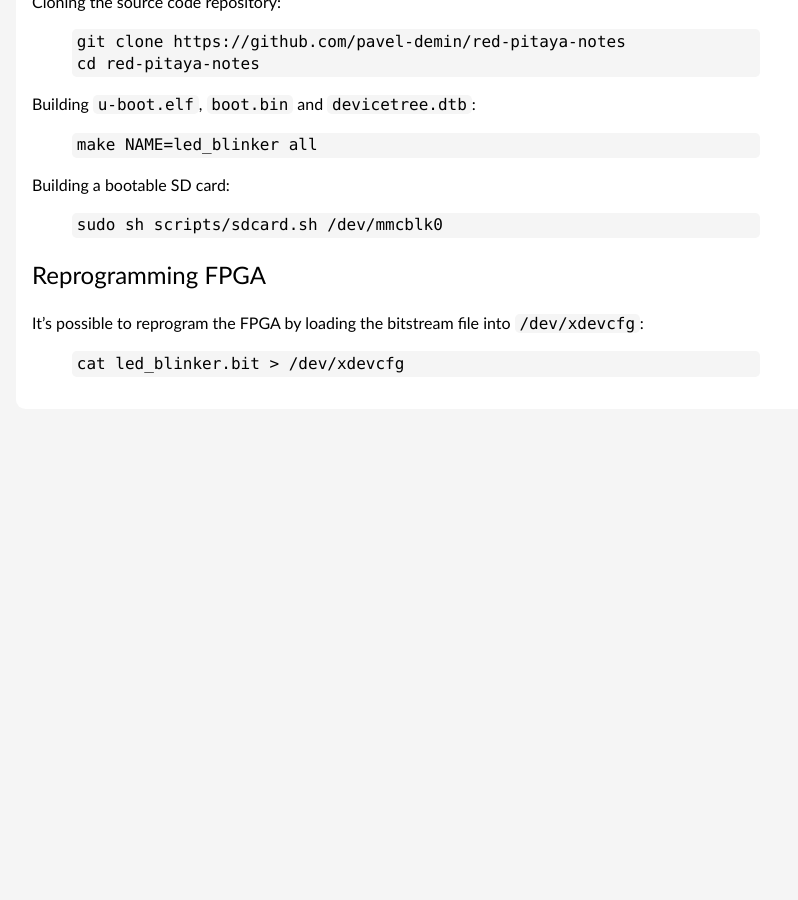
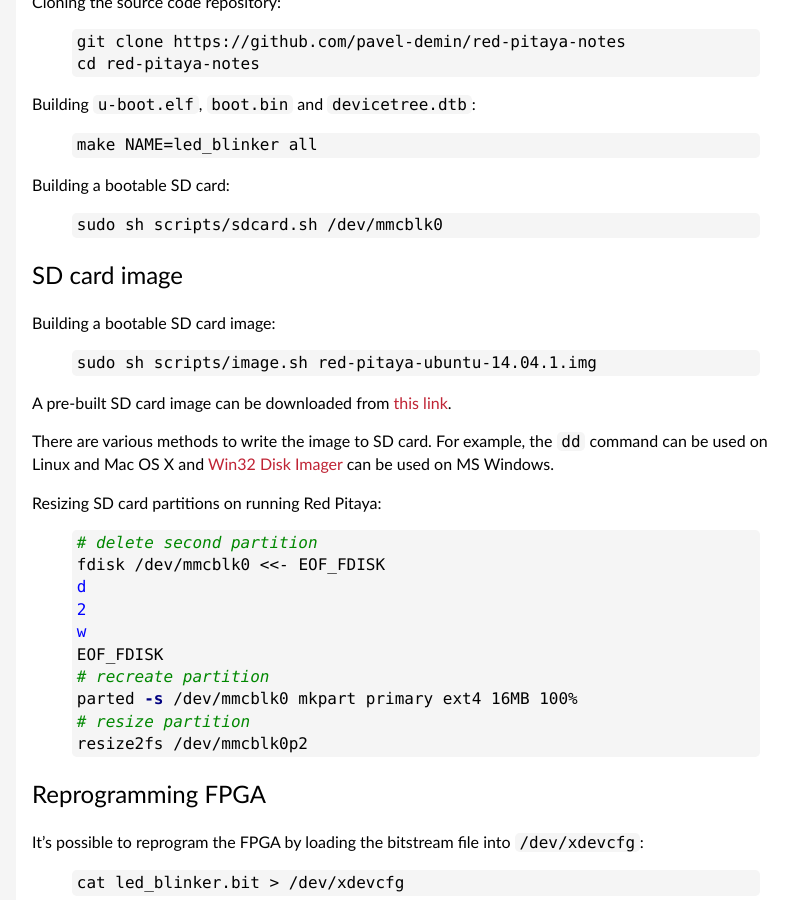
Before and after one commit to pavel-demin/red-pitaya-notes, a Jekyll site: the page built from led-blinker.md, in a window 1280 px wide and 900 px high, scrolled down 2457 px. Shown: the whole window, without its empty margins (224-1022 px from the left). Built offline with Jekyll 4.4.1, drawn with Linux system fonts in a browser that asks for light colours; before the commit the page ends 2922 px from its top, so only the background shows below that.

Commit message:
add notes about SD card image

```diff
--- a/led-blinker.md
+++ b/led-blinker.md
@@ -135,6 +135,32 @@ Building a bootable SD card:
 sudo sh scripts/sdcard.sh /dev/mmcblk0
 {% endhighlight %}
 
+SD card image
+-----
+
+Building a bootable SD card image:
+{% highlight bash %}
+sudo sh scripts/image.sh red-pitaya-ubuntu-14.04.1.img
+{% endhighlight %}
+
+A pre-built SD card image can be downloaded from [this link](https://docs.google.com/uc?id=0B-t5klOOymMNSEg3cDhTT0lGdzA&export=download).
+
+There are various methods to write the image to SD card. For example, the `dd` command can be used on Linux and Mac OS X and [Win32 Disk Imager](http://sourceforge.net/projects/win32diskimager/) can be used on MS Windows.
+
+Resizing SD card partitions on running Red Pitaya:
+{% highlight bash %}
+# delete second partition
+fdisk /dev/mmcblk0 <<- EOF_FDISK
+d
+2
+w
+EOF_FDISK
+# recreate partition
+parted -s /dev/mmcblk0 mkpart primary ext4 16MB 100%
+# resize partition
+resize2fs /dev/mmcblk0p2
+{% endhighlight %}
+
 Reprogramming FPGA
 -----
 
```
